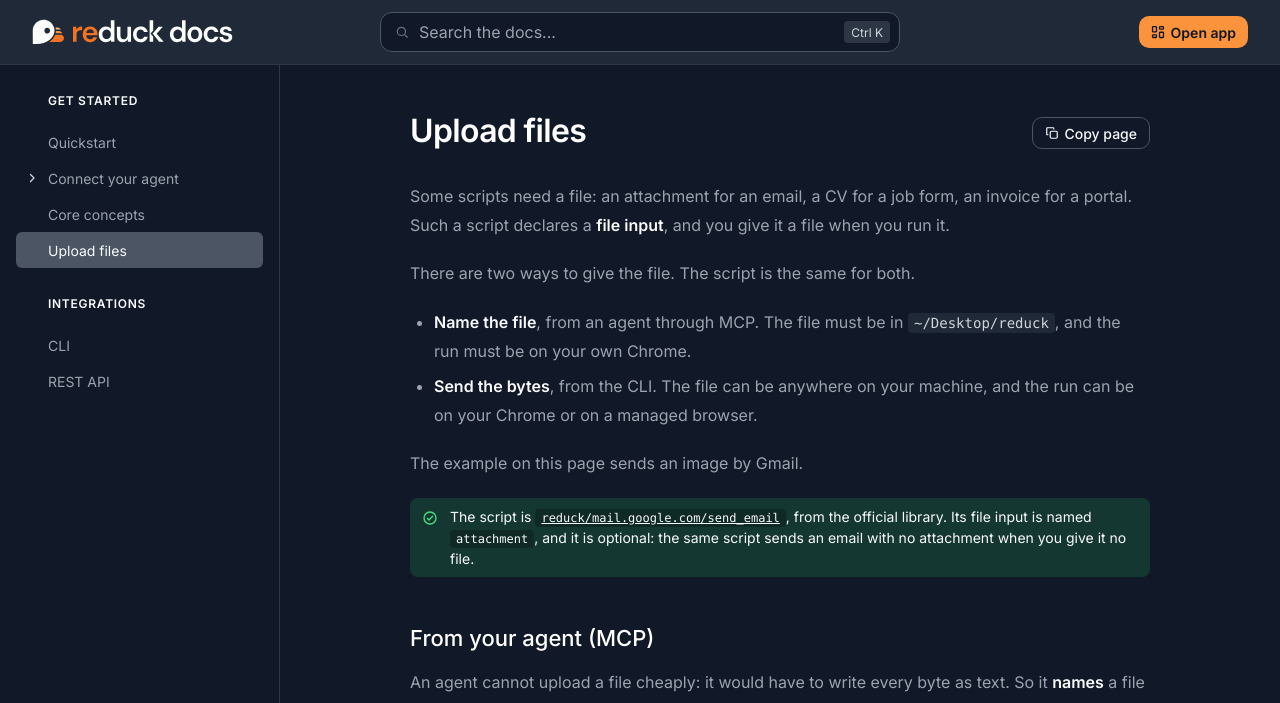
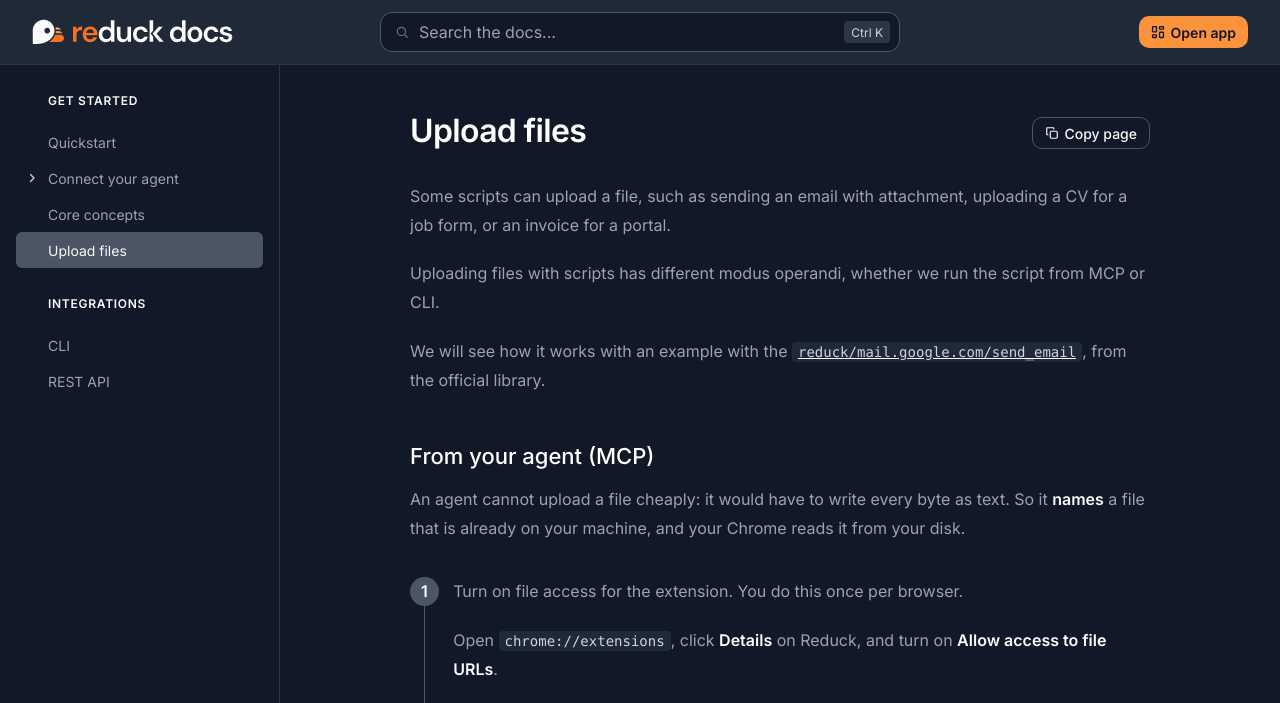
Before and after one commit to conception-ai/docs.reduck.ai, a Jekyll site: the page built from _docs/upload-files/index.md, in a window 1280 px wide. Shown: the top 703 px of the page. Built offline with Jekyll 4.4.1, drawn with Linux system fonts in a browser that asks for light colours; grey boxes are pictures that could not be loaded.

Commit message:
docs(upload-files): simpler intro, and a video of the file-access toggle

```diff
--- a/_docs/upload-files/index.md
+++ b/_docs/upload-files/index.md
@@ -5,23 +5,11 @@ section: get-started
 order: 30
 ---
 
-Some scripts need a file: an attachment for an email, a CV for a job form, an invoice for a portal.
-Such a script declares a **file input**, and you give it a file when you run it.
+Some scripts can upload a file, such as sending an email with attachment, uploading a CV for a job form, or an invoice for a portal.
 
-There are two ways to give the file. The script is the same for both.
+Uploading files with scripts has different modus operandi, whether we run the script from MCP or CLI.
 
-- **Name the file**, from an agent through MCP. The file must be in `~/Desktop/reduck`, and the run
-  must be on your own Chrome.
-- **Send the bytes**, from the CLI. The file can be anywhere on your machine, and the run can be on
-  your Chrome or on a managed browser.
-
-The example on this page sends an image by Gmail.
-
-> [!TIP]
-> The script is
-> [`reduck/mail.google.com/send_email`](https://reduck.ai/explore/scripts/reduck/mail.google.com/send_email),
-> from the official library. Its file input is named `attachment`, and it is optional: the same
-> script sends an email with no attachment when you give it no file.
+We will see how it works with an example with the [`reduck/mail.google.com/send_email`](https://reduck.ai/explore/scripts/reduck/mail.google.com/send_email), from the official library.
 
 ## From your agent (MCP)
 
```
Also changed, not shown: other parts of _docs/upload-files/index.md (+2 -0 lines).
